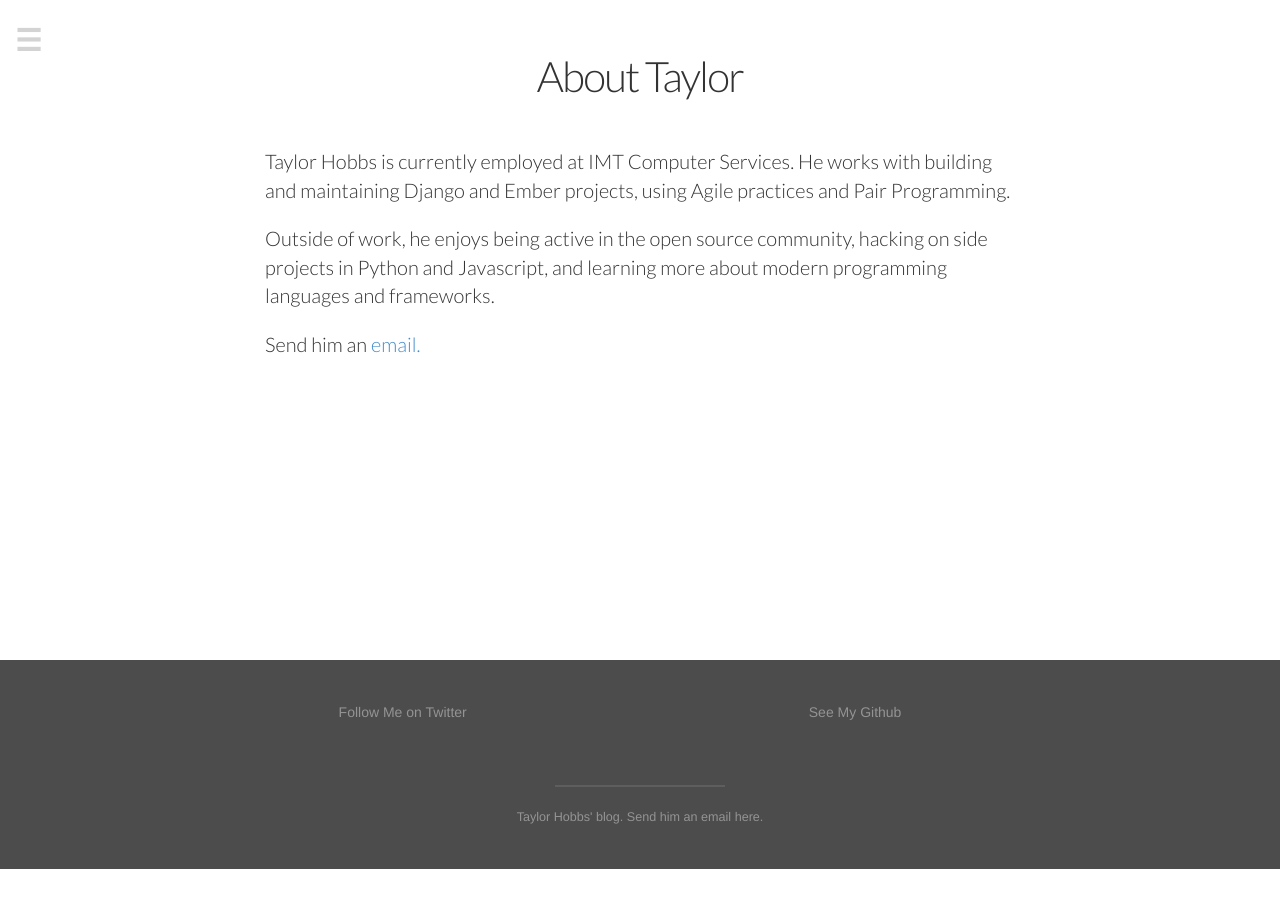
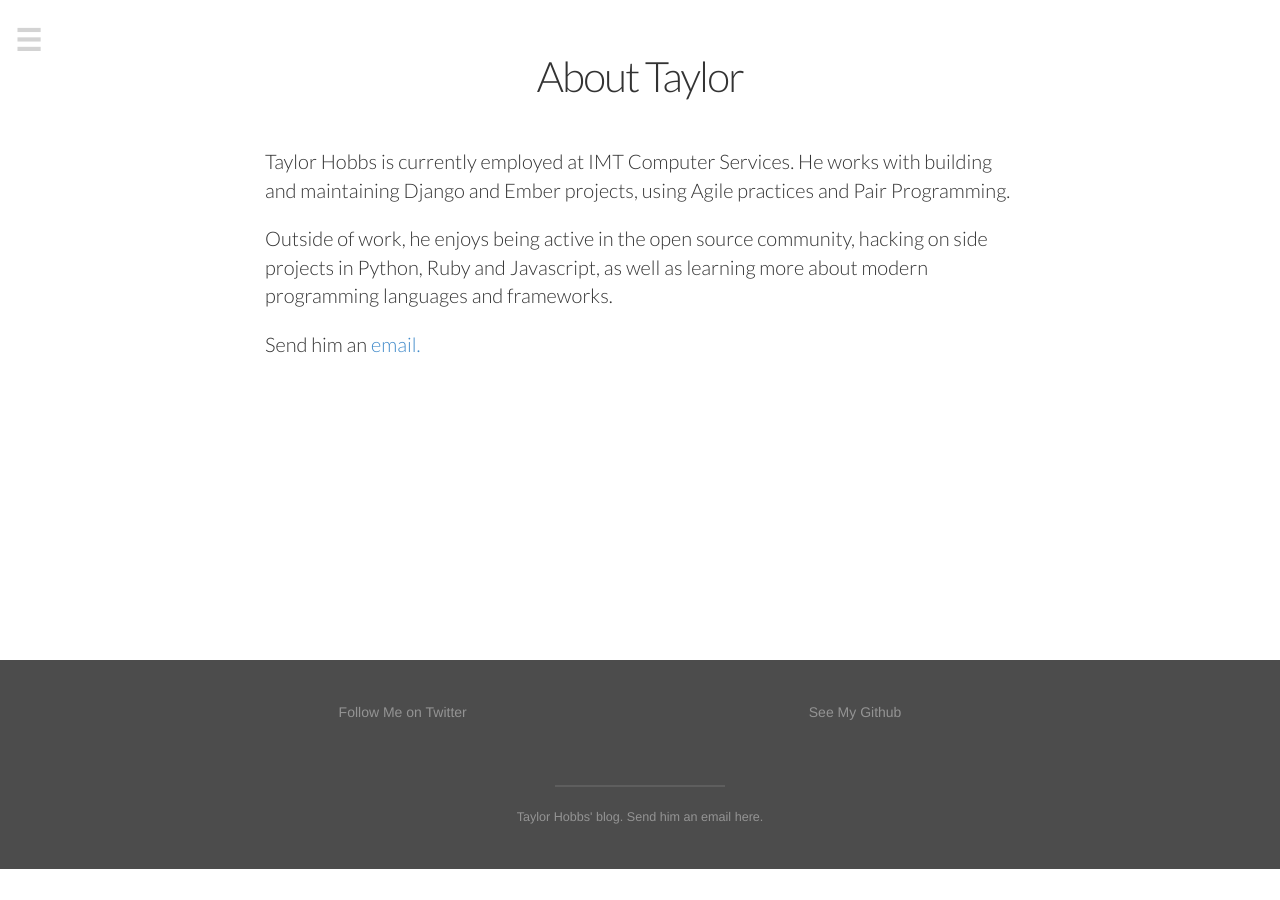
Before and after one commit to TayHobbs/TayHobbs.github.io, a Jekyll site: the page built from about.md, in a window 1280 px wide. Built offline with Jekyll 4.4.1, drawn with Linux system fonts in a browser that asks for light colours; nearby versions of some CDN libraries; library files that are not in the unit come from our copies.

Commit message:
Updated About page

```diff
--- a/about.md
+++ b/about.md
@@ -6,6 +6,6 @@ permalink: /about/
 
 Taylor Hobbs is currently employed at IMT Computer Services. He works with building and maintaining Django and Ember projects, using Agile practices and Pair Programming.
 
-Outside of work, he enjoys being active in the open source community, hacking on side projects in Python and Javascript, and learning more about modern programming languages and frameworks.
+Outside of work, he enjoys being active in the open source community, hacking on side projects in Python, Ruby and Javascript, as well as learning more about modern programming languages and frameworks.
 
 Send him an <a href='mailto:hobbstay@gmail.com'>email.</a>
```
